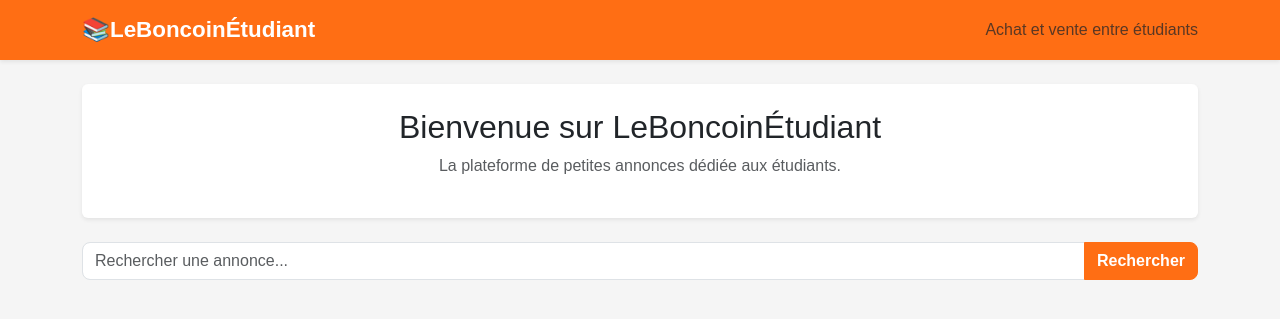
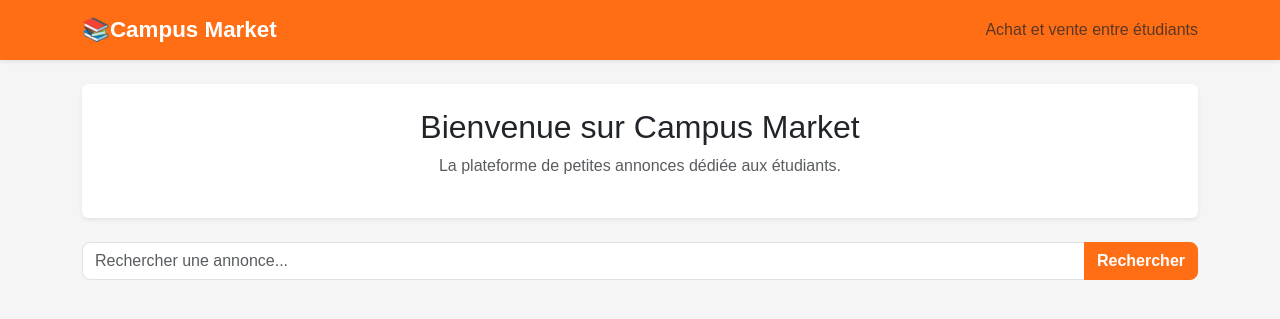
Before and after one commit to anna-vml/Projet-Leboncoin, a PHP site: page / in a window 1280 px wide. Shown: the top 319 px of the page. Run offline with PHP 8.4, Linux system fonts and the light colour scheme; data that the repository does not hold is empty.

Commit message:
Update index.php

```diff
--- a/index.php
+++ b/index.php
@@ -31,7 +31,7 @@ $annonces = $requete->fetchAll();
         <div class="container">
 
           <a class="navbar-brand fw-bold" href="index.php">
-            📚LeBoncoinÉtudiant
+            📚Campus Market
           </a>
 
           <span class="text-muted">
@@ -45,7 +45,7 @@ $annonces = $requete->fetchAll();
        <div class="p-4 bg-white rounded shadow-sm text-center">
 
            <h2>
-              Bienvenue sur LeBoncoinÉtudiant
+              Bienvenue sur Campus Market
            </h2>
            <p class="text-muted">
               La plateforme de petites annonces dédiée aux étudiants.
```
